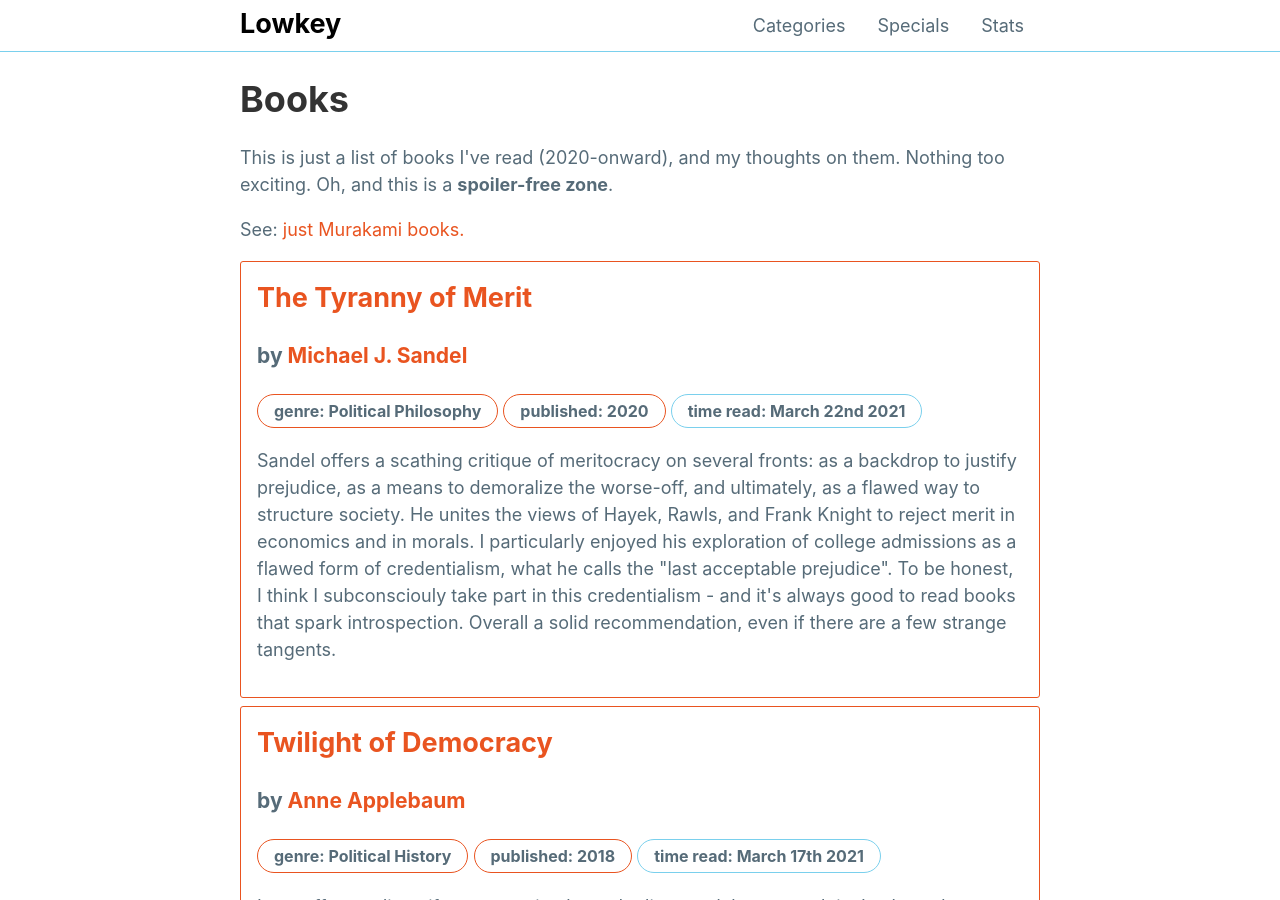
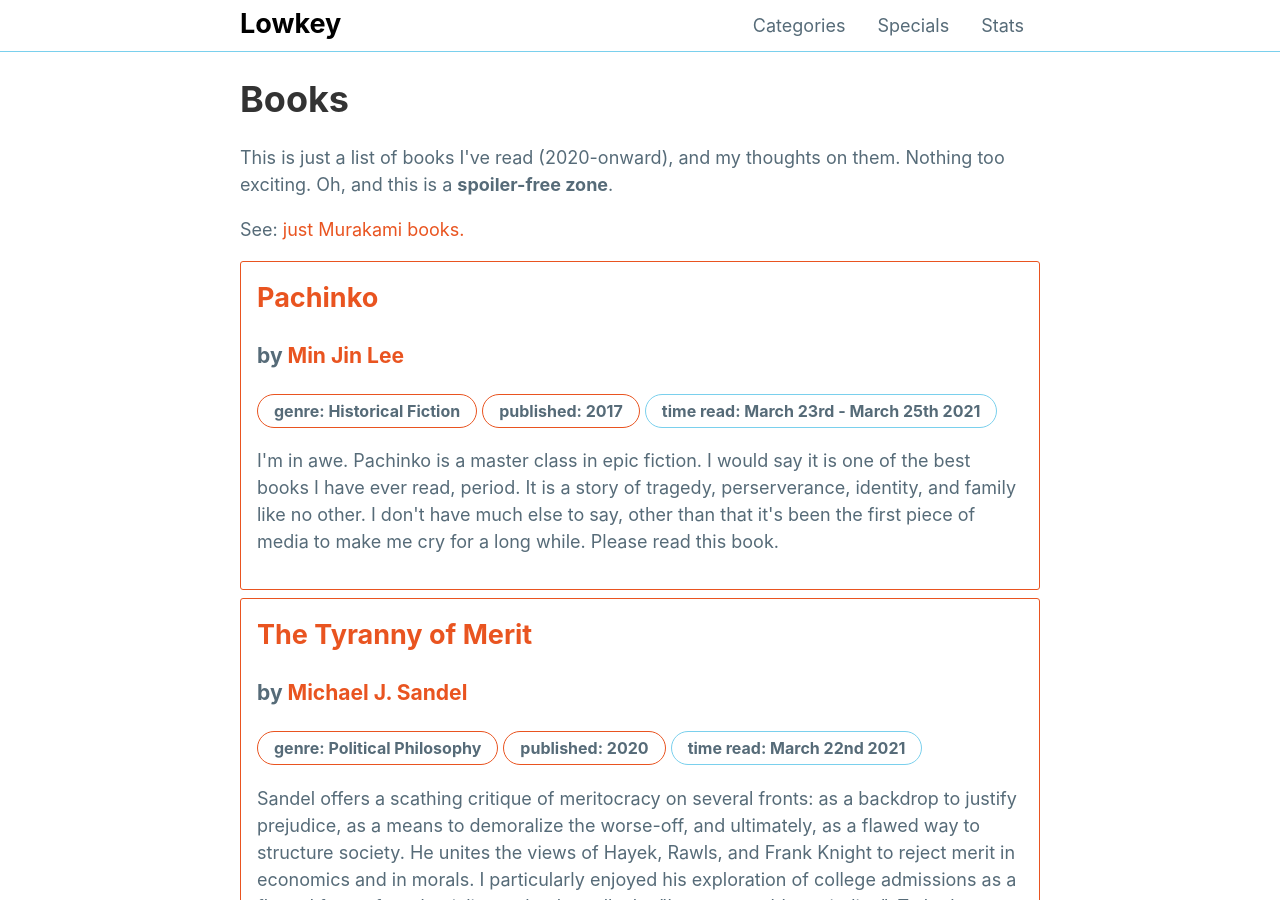
Before and after one commit to mattxwang/lowkey, a Jekyll site: the page built from stats/books.html, in a window 1280 px wide and 900 px high. Built offline with Jekyll 4.4.1, drawn with Linux system fonts in a browser that asks for light colours.

Commit message:
pachinko

```diff
--- a/_data/books.yml
+++ b/_data/books.yml
@@ -330,3 +330,11 @@ tyrannyofmerit:
   time_read: March 22nd 2021
   thoughts: >
     Sandel offers a scathing critique of meritocracy on several fronts: as a backdrop to justify prejudice, as a means to demoralize the worse-off, and ultimately, as a flawed way to structure society. He unites the views of Hayek, Rawls, and Frank Knight to reject merit in economics and in morals. I particularly enjoyed his exploration of college admissions as a flawed form of credentialism, what he calls the "last acceptable prejudice". To be honest, I think I subconsciouly take part in this credentialism - and it's always good to read books that spark introspection. Overall a solid recommendation, even if there are a few strange tangents.
+pachinko:
+  title: Pachinko
+  author: Min Jin Lee
+  genre: Historical Fiction
+  year_published: 2017
+  time_read: March 23rd - March 25th 2021
+  thoughts: >
+    I'm in awe. Pachinko is a master class in epic fiction. I would say it is one of the best books I have ever read, period. It is a story of tragedy, perserverance, identity, and family like no other. I don't have much else to say, other than that it's been the first piece of media to make me cry for a long while. Please read this book.
```
